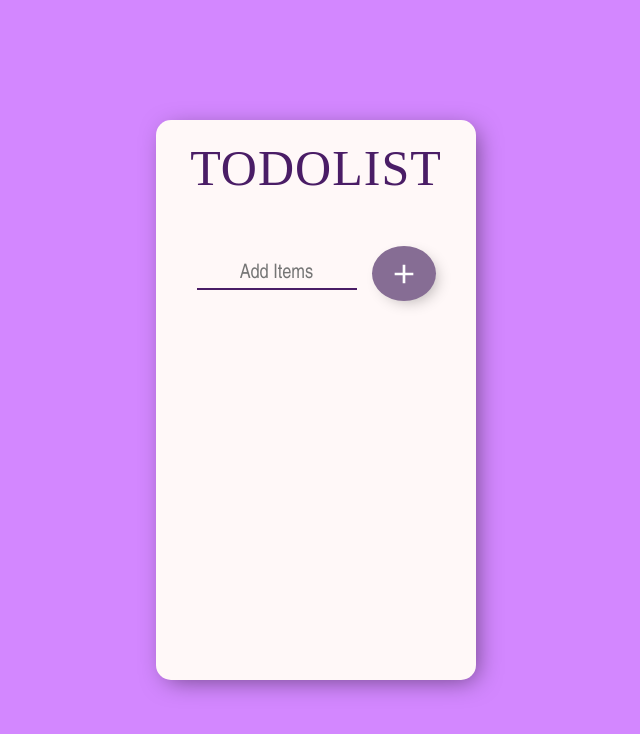
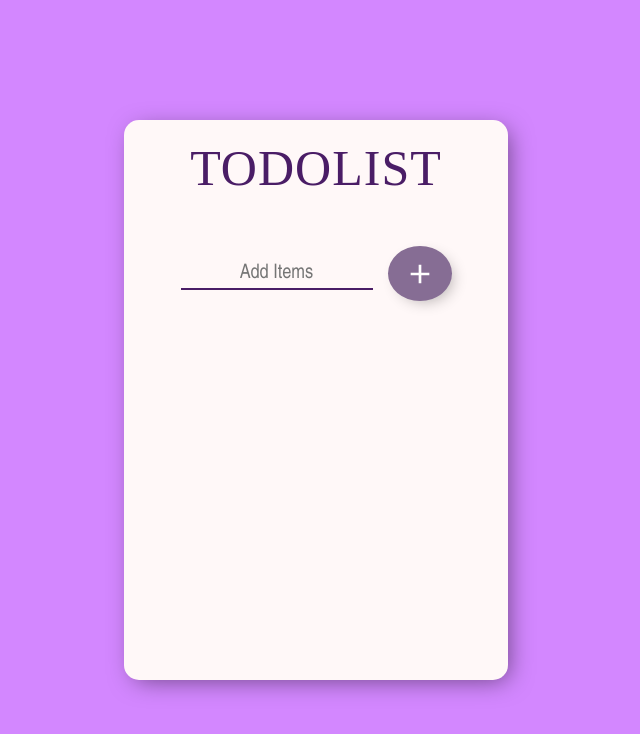
Before and after one commit to Faizan-Ahmed646/Todo-List-MaterialUI, a React (Create React App) app: page / in a window 1280 px wide. Shown: the top 734 px of the page, without its empty margins (324-964 px from the left). Built offline with nearby package versions, Linux system fonts and the light colour scheme.

Commit message:
Refactor

```diff
--- a/package.json
+++ b/package.json
@@ -1,5 +1,6 @@
 {
   "name": "todo-list",
+  "homepage": "https://Faizan-Ahmed646.github.io/Todo-List-MaterialUI",
   "version": "0.1.0",
   "private": true,
   "dependencies": {
@@ -8,12 +9,15 @@
     "@testing-library/jest-dom": "^5.16.2",
     "@testing-library/react": "^12.1.2",
     "@testing-library/user-event": "^13.5.0",
+    "gh-pages": "^3.2.3",
     "react": "^17.0.2",
     "react-dom": "^17.0.2",
     "react-scripts": "5.0.0",
     "web-vitals": "^2.1.4"
   },
   "scripts": {
+    "predeploy": "npm run build",
+    "deploy": "gh-pages -d build",
     "start": "react-scripts start",
     "build": "react-scripts build",
     "test": "react-scripts test",
--- a/src/App.css
+++ b/src/App.css
@@ -17,8 +17,8 @@
   text-align: center;
 }
  .center_div{
-   width: 25%;
-   height: 70% !important;
+   width: 30%;
+   height: 70% ;
    background-color: #fff8f8;
    box-shadow: 5px 5px 25px -5px rgba(0,0,0,0.5);
    border-radius: 15px;
```
Also changed, not shown: 1 other file (tests, documents, lock files or other folders).
